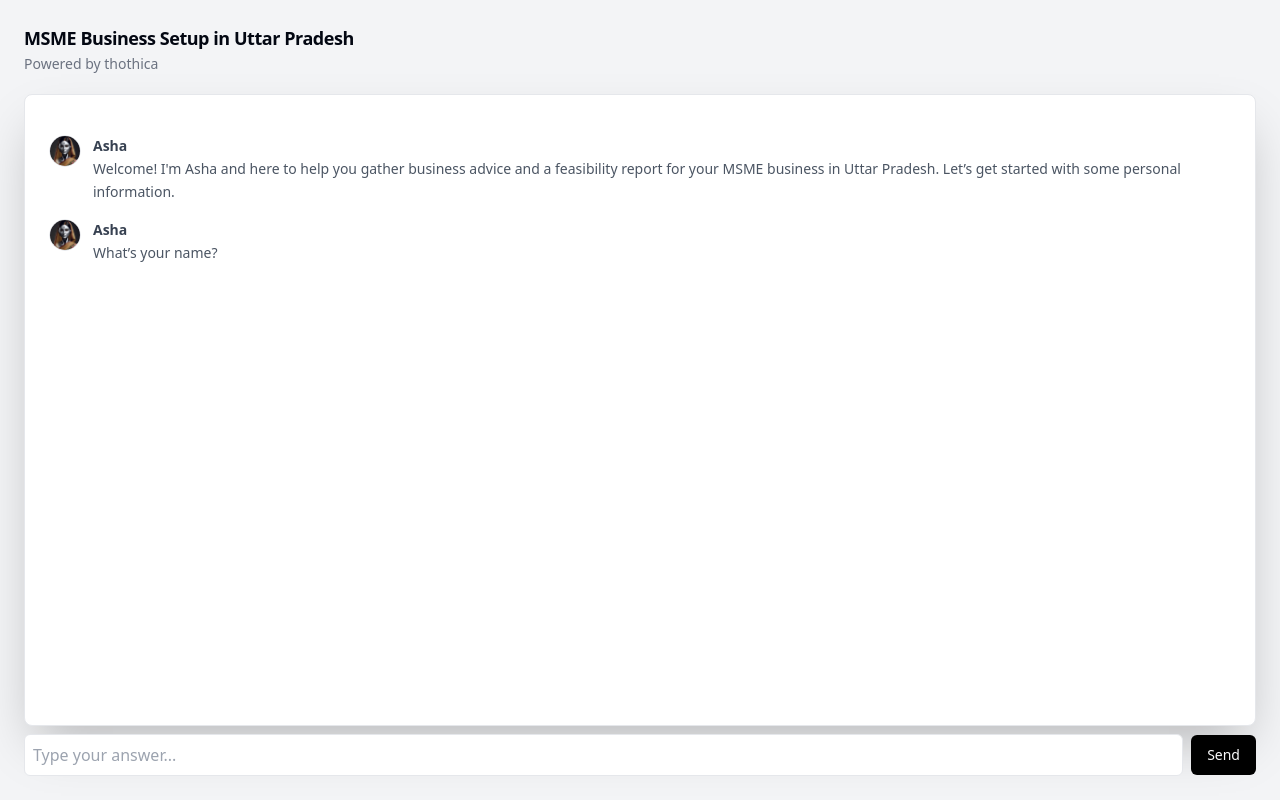
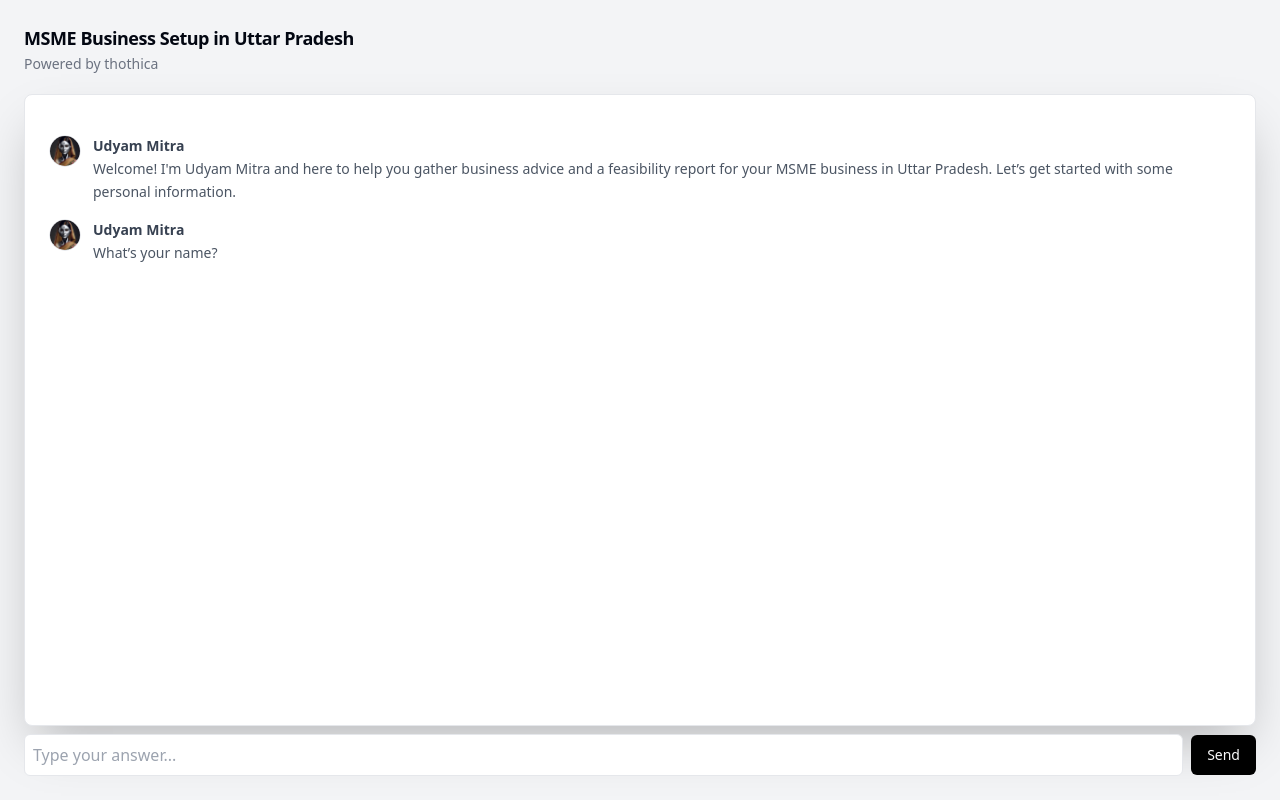
Before and after one commit to Moaksh/msme-front, a Next.js app: page / in a window 1280 px wide. Built offline with nearby package versions, Linux system fonts and the light colour scheme.

Commit message:
name change from asha to Udyam Mitra

```diff
--- a/app/page.tsx
+++ b/app/page.tsx
@@ -293,12 +293,12 @@ const Home: React.FC = () => {
                                 <span className="relative flex shrink-0 overflow-hidden rounded-full w-8 h-8">
                                     <Image
                                         src = {pic}
-                                        alt = "Asha"
+                                        alt = "Udyam Mitra"
                                         className={"rounded-full bg-gray-100 border "}
                                     />
                                 </span>
                                 <p className="leading-relaxed">
-                                    <span className="block font-bold text-gray-700">Asha </span><ReactMarkdown>{response.response}</ReactMarkdown>
+                                    <span className="block font-bold text-gray-700">Udyam Mitra </span><ReactMarkdown>{response.response}</ReactMarkdown>
                                     {response.pdf_url && (
                                         <a
                                             href={response.pdf_url}
@@ -322,12 +322,12 @@ const Home: React.FC = () => {
                         <span className="relative flex shrink-0 overflow-hidden rounded-full w-8 h-8">
                             <Image
                                         src = {pic}
-                                        alt = "Asha"
+                                        alt = "Udyam Mitra"
                                         className={"rounded-full bg-gray-100 border "}
                                     />
                         </span>
                              <p className="leading-relaxed">
-                                 <span className="block font-bold text-gray-700">Asha </span>Welcome! I'm Asha and here to
+                                 <span className="block font-bold text-gray-700">Udyam Mitra </span>Welcome! I'm Udyam Mitra and here to
                                  help
                                  you gather business
                                  advice and a feasibility report for your MSME business in Uttar Pradesh. Let’s get
@@ -342,12 +342,12 @@ const Home: React.FC = () => {
                                 <span className="relative flex shrink-0 overflow-hidden rounded-full w-8 h-8">
                                     <Image
                                         src = {pic}
-                                        alt = "Asha"
+                                        alt = "Udyam Mitra"
                                         className={"rounded-full bg-gray-100 border "}
                                     />
                                 </span>
                                      <p className="leading-relaxed">
-                                         <span className="block font-bold text-gray-700">Asha </span>{item.question}
+                                         <span className="block font-bold text-gray-700">Udyam Mitra </span>{item.question}
                                      </p>
                                  </div>
 
@@ -380,7 +380,7 @@ const Home: React.FC = () => {
                             <span className="relative flex shrink-0 overflow-hidden rounded-full w-8 h-8">
                                 <Image
                                         src = {pic}
-                                        alt = "Asha"
+                                        alt = "Udyam Mitra"
                                         className={"rounded-full bg-gray-100 border "}
                                     />
                                 {/*<div className="rounded-full bg-gray-100 border p-1">*/}
@@ -405,7 +405,7 @@ const Home: React.FC = () => {
                             </span>
                                  <p className="leading-relaxed">
                                      <span
-                                         className="block font-bold text-gray-700">Asha </span>{displayQuestion.question}
+                                         className="block font-bold text-gray-700">Udyam Mitra </span>{displayQuestion.question}
                                  </p>
                              </div>
                          )}
```
